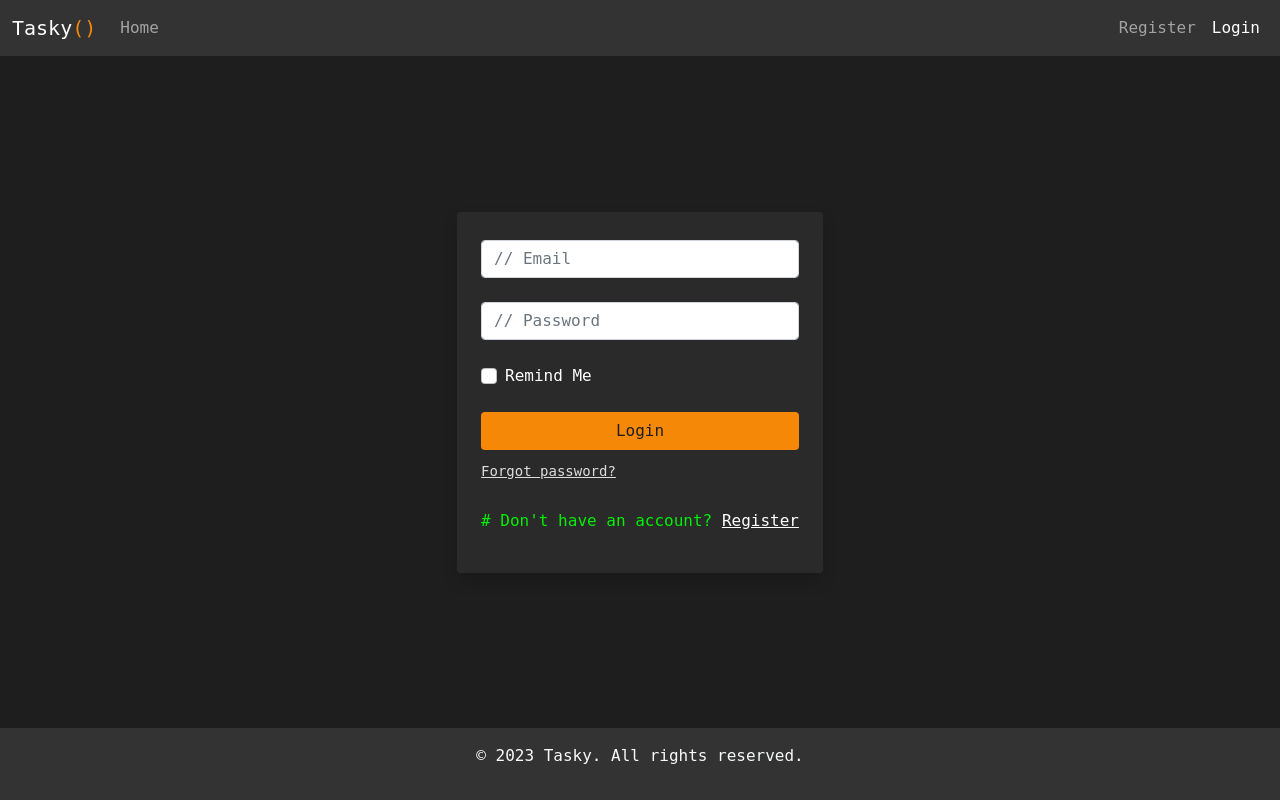
After one commit to mateoguevaraa/tasky-app, a Flask app: page /login in a window 1280 px wide. The commit adds this page. Run offline with Flask 3, Linux system fonts and the light colour scheme.

Commit message:
listo el login, haciendo register.html

```diff
--- a/app.py
+++ b/app.py
@@ -40,6 +40,13 @@ def inicio():
     session.clear()
     return render_template("index.html")
 
+@app.route("/login")
+def login():
+    return render_template("login.html")
+
+@app.route("/register")
+def register():
+    return render_template("register.html")
 
 if __name__ == "__main__":
     app.run(debug=True)
--- a/static/style.css
+++ b/static/style.css
@@ -1,12 +1,37 @@
 
 @media screen and (max-width: 322px) {
-    nav, footer {
-        min-width: 480px;
+    header {
+        max-width: 480px;
+        top: 0;
     }
 
-    body, main {
+    footer {
+        max-width: 480px;
+        bottom: 0;
+    }
+
+    body {
         min-width: 400px;
     }
+}
+
+body {
+    margin: 0;
+    padding: 0;
+    display: flex;
+    flex-direction: column;
+    min-height: 100vh; /* Ensure full viewport height */
+}
+
+header,
+footer {
+flex: none; /* Fix header and footer heights */
+}
+
+main {
+flex: 1; /* Allow main content to fill available space */
+margin-top: 7rem; /* Adjust as needed */
+margin-bottom: 7rem; /* Adjust as needed */
 }
 
 .content {
@@ -23,12 +48,12 @@ main {
     font-size: 4rem;
     margin-bottom: 10px;
     font-weight: 700;
-    padding-top: 7rem;
 }
 
 .slogan {
     padding-top: 0.3rem;
     padding-bottom: 3.1rem;
+    color: rgba(0, 255, 0, 0.47);
 }
 
 .tasky {
@@ -51,6 +76,19 @@ main {
     color:#F68807;
 }
 
-footer {
-    margin-top: 7rem;
+
+.login-box, .register-box {
+    background-color: #2A2A2A;
+    width: 100%;
+    max-width: calc(100vw - 2rem);
+    box-sizing: border-box;
 }
+
+#remind-button:checked {
+    background-color: #F68807;
+}
+
+#forgot-pw {
+    margin-top: -13px;
+    margin-bottom: 3px;
+}
--- a/templates/layout.html
+++ b/templates/layout.html
@@ -54,6 +54,17 @@
         </style>
     </head>
     <body>
+        <style>
+        @media screen and (min-width: 768px) {
+            .navbar.navbar-expand-lg.navbar-dark {
+                position: -webkit-sticky;
+                position: sticky;
+                top: 0;
+                z-index: 1071;
+            }
+        }
+        </style>
+        <header>
             <nav class="navbar navbar-expand-lg navbar-dark" style="background-color: #333333;">
                 <div class="container-fluid">
                     <button class="navbar-toggler" type="button" data-bs-toggle="collapse" data-bs-target="#navbarTogglerDemo03" aria-controls="navbarTogglerDemo03" aria-expanded="false" aria-label="Toggle navigation">
@@ -61,7 +72,7 @@
                     </button>
                     <a class="navbar-brand color-nav-brand" href="/">Tasky<span style=" color: #F68807;">()</span></a>
                     <div class="collapse navbar-collapse" id="navbarTogglerDemo03">
-        {% block body %}
+            {% block header %}
                         <!-- for every link I have to add if active:
                             aria-current="page"
                             active (in the class)
@@ -79,9 +90,9 @@
                     </div>
                 </div>
             </nav>
-    </body>
+        </header>
     <div class="content">
-        <main>
+        <main class="limited-height">
             {% block main %}{% endblock %}
         </main>
     </div>
@@ -90,5 +101,5 @@
         <p>&copy; 2023 Tasky. All rights reserved.</p>
         </div>
     </footer>
-
+</body>
 </html>
--- /dev/null
+++ b/templates/login.html
@@ -0,0 +1,51 @@
+{% extends "layout.html" %}
+
+{% block title %}
+    Log in
+{% endblock %}
+
+{% block header %}
+<ul class="navbar-nav me-auto mb-2 mb-lg-0">
+    <li class="nav-item">
+        <a class="nav-link" href="/">Home</a>
+    </li>
+</ul>
+<ul class="navbar-nav ms-auto mb-2 mb-lg-0">
+    <li class="nav-item">
+        <a class="nav-link" href="/register">Register</a>
+    </li>
+    <li class="nav-item">
+        <a class="nav-link active" href="/login" aria-current="page">Login</a>
+    </li>
+</ul>
+{% endblock %}
+
+{% block main %}
+
+    <div class="container-fluid">
+        <div class="row align-items-center justify-content-center">
+            <div class="col rounded p-4 shadow login-box">
+                <form class="login-form">
+                    <div class="form-group mb-4">
+                    <input type="email" class="form-control mt-1" id="email" aria-describedby="emailHelp" placeholder="// Email">
+                    </div>
+                    <div class="form-group mb-4">
+                    <input type="password" class="form-control mt-1" id="password" placeholder="// Password">
+                    </div>
+                    <div class="form-group form-check mb-4">
+                    <input type="checkbox" class="form-check-input" id="remind-button">
+                    <label class="form-check-label" for="reminder">Remind Me</label>
+                    </div>
+                    <div class="login-button mb-4 d-grid gap-4">
+                        <button type="submit" class="btn" style="background-color:#F68807; color: #1e1e1e;">Login</button>
+                        <small id="forgot-pw" class="form-text text-muted"><a href="#" style="color: #dddddd">Forgot password?</a></small>
+                    </div>
+                </form>
+                <div class="d-flex align-items-center justify-content-center">
+                    <p style="color:rgba(0, 255, 0, 0.927)"># Don't have an account? <a href="/register" style="color:white">Register</a></p>
+                </div>
+            </div>
+        </div>
+    </div>
+
+{% endblock %}
```
Also changed, not shown: templates/index.html (+15 -5 lines), templates/register.html (added, +44 -0 lines). Lines whose indentation alone changed are shown as unchanged.
